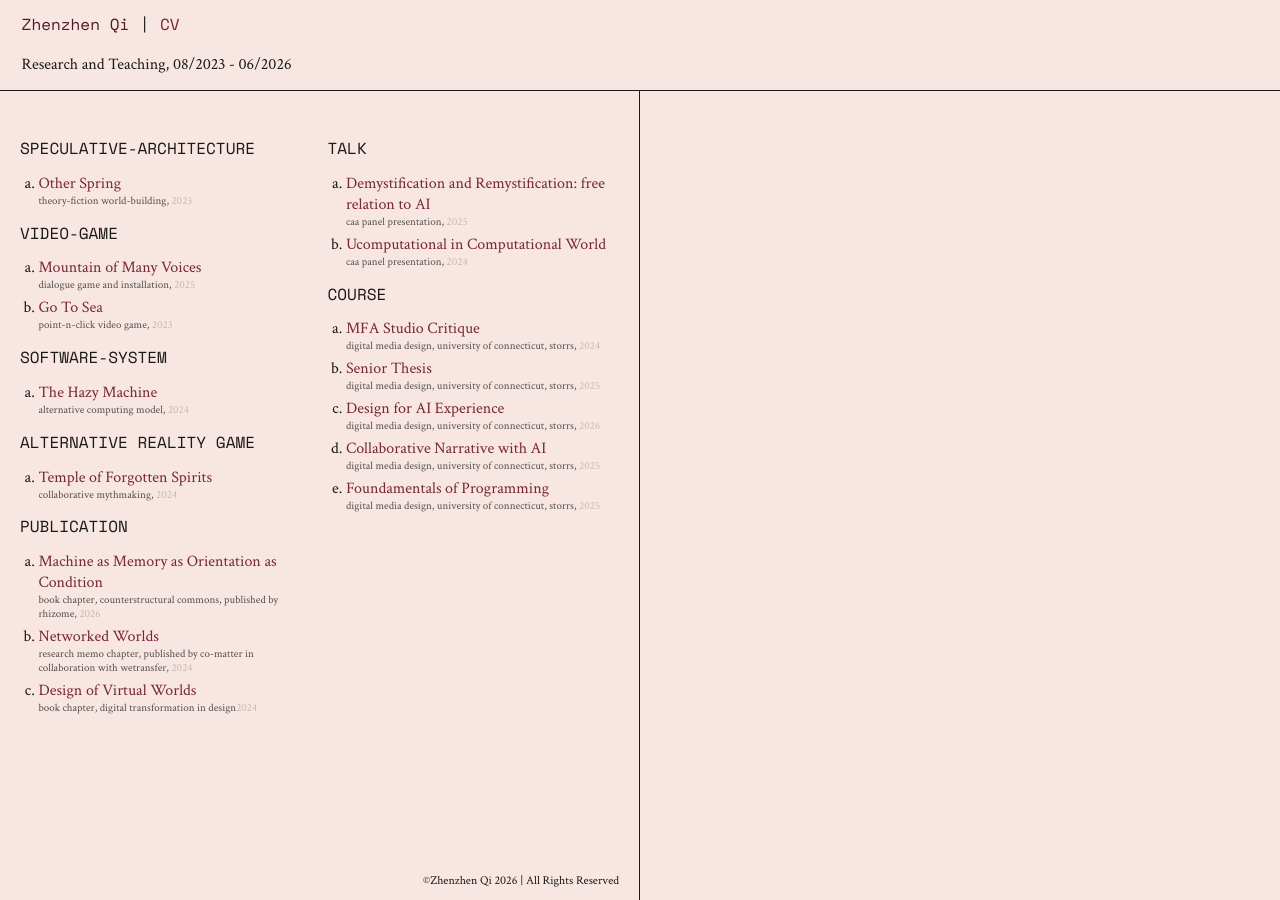
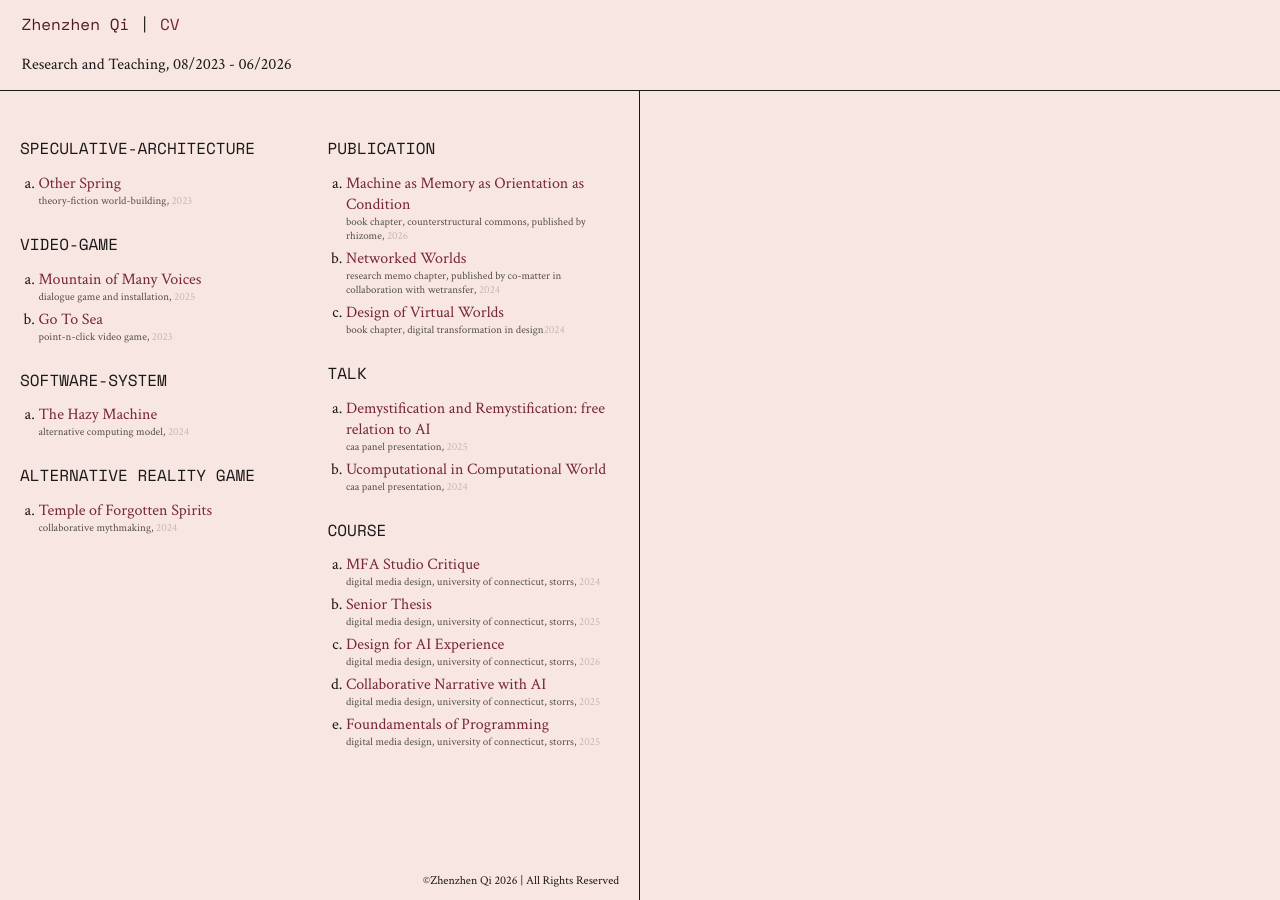
Before and after one commit to zhenzhenqi/zhenzhenqi, a Jekyll site: the page built from index.md, in a window 1280 px wide. Built offline with Jekyll 4.4.1, drawn with Linux system fonts in a browser that asks for light colours.

Commit message:
Increase spacing between project categories

```diff
--- a/assets/css/main.scss
+++ b/assets/css/main.scss
@@ -49,7 +49,7 @@ ul, ol { margin: 0; }
 
 #left { border-right:1px solid #1b1818; padding-left:0; padding-right:0; padding-top:6.5rem; flex:3 0 400px; transform:translateZ(0); }
 #left .project-list { column-count:2; column-gap:1rem; padding:2rem 20px 0; }
-.type-group { break-inside:avoid; }
+.type-group { break-inside:avoid; margin-bottom:1.5rem; }
 .section-title { text-transform:uppercase; margin:.8rem 0; }
 .project-list > .type-group:first-child .section-title { margin-top:0; }
 .project-list ul { padding-left:1.15rem; }
```
